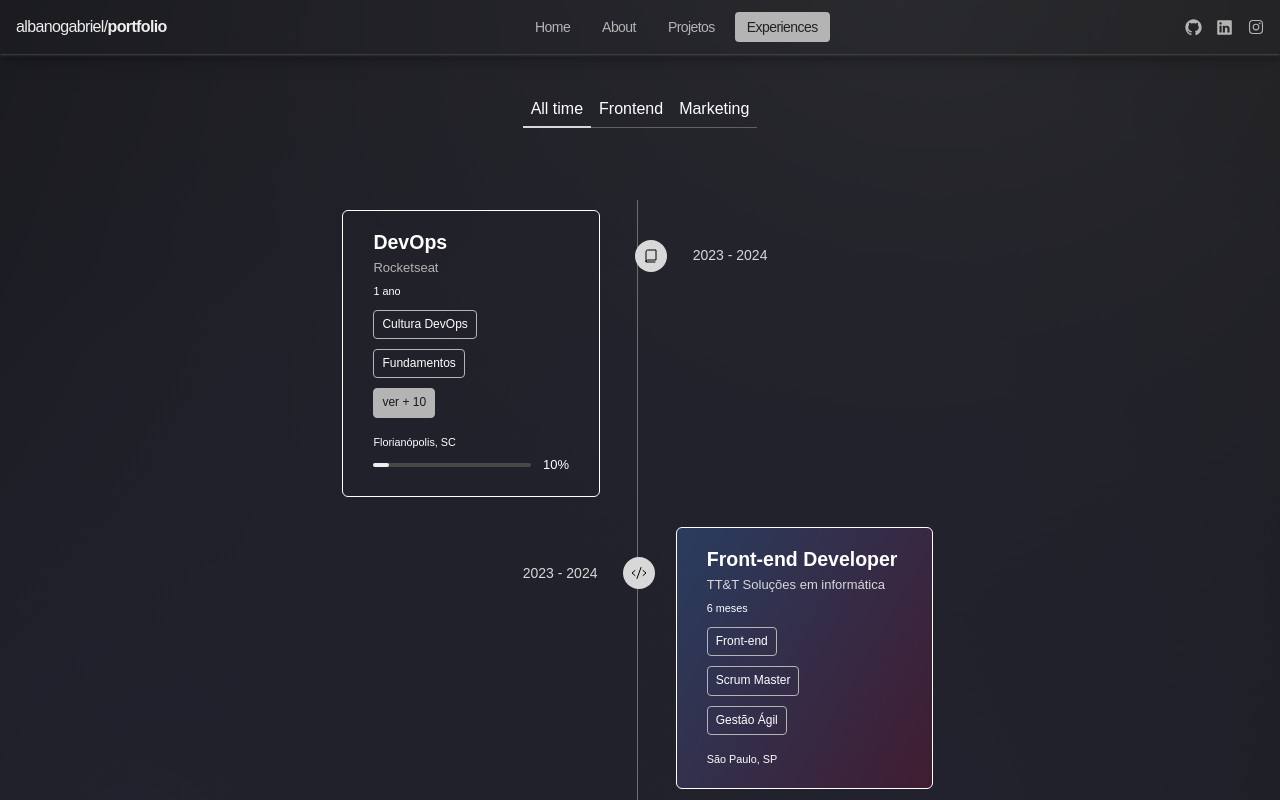
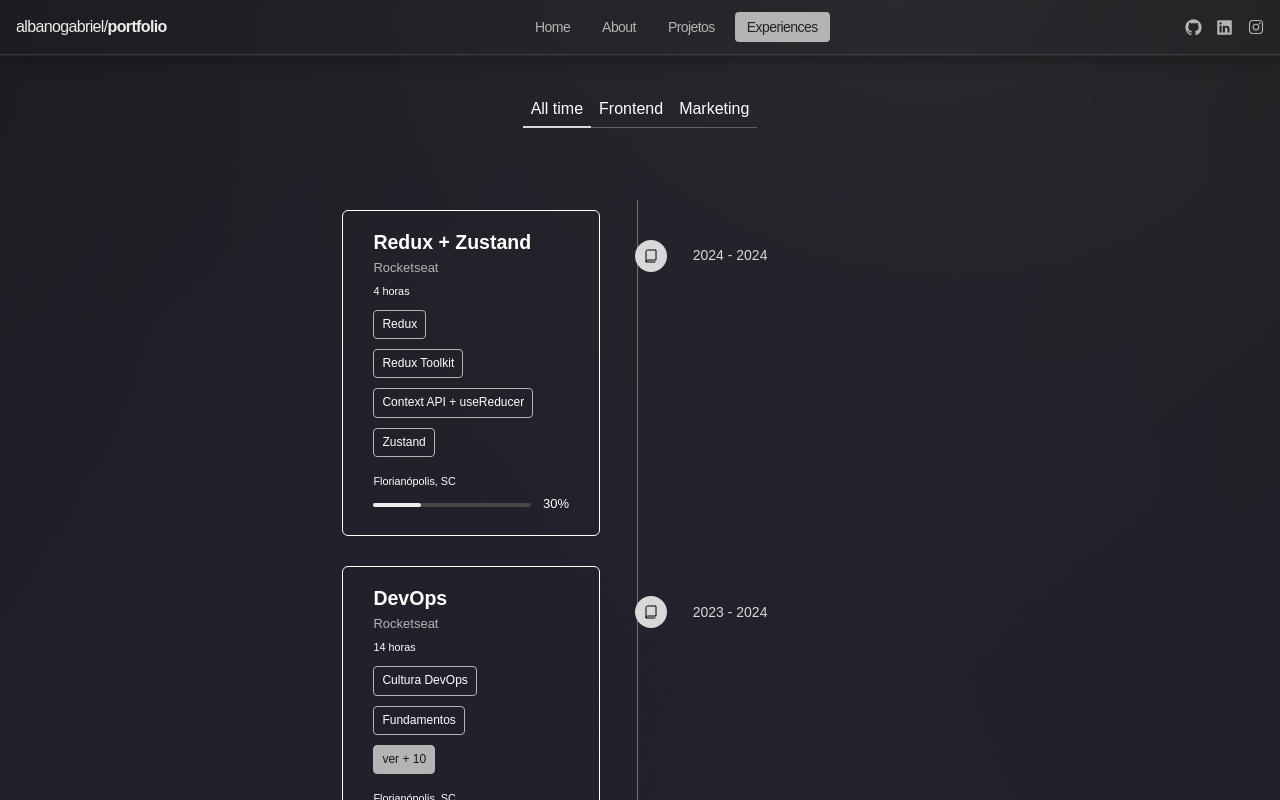
Before and after one commit to albanogabriel/my-portfolio, a React (Vite) app: page /experiences in a window 1280 px wide. Shown: the top 800 px of the page. Built offline with nearby package versions, Linux system fonts and the light colour scheme; a web font is replaced by a local one.

Commit message:
add Redux + Zustand Course Experience

```diff
--- a/src/pages/Experiences/TimelineAllTime/index.tsx
+++ b/src/pages/Experiences/TimelineAllTime/index.tsx
@@ -370,7 +370,7 @@ export function TimelineAlltime() {
           <div className="text-box">
             <h2>DevOps</h2>
             <p>Rocketseat</p>
-            <small>1 ano</small>
+            <small>14 horas</small>
 
             {devOps === false && (
               <>
@@ -412,6 +412,30 @@ export function TimelineAlltime() {
             )}
             <small>Florianópolis, SC</small>
             <ProgressBar progress={'10%'} />
+          </div>
+        </div>
+
+        {/* CURSO - Redux + Zustand */}
+        <div className="container left-container">
+          <div className="roundedContainer">
+            <div className="rounded">
+              {' '}
+              <Book color="black" size={16} />
+            </div>
+            <span>2024 - 2024 </span>
+          </div>
+          <div className="text-box">
+            <h2>Redux + Zustand</h2>
+            <p>Rocketseat</p>
+            <small>4 horas</small>
+
+            <span>Redux</span>
+            <span>Redux Toolkit</span>
+            <span>Context API + useReducer</span>
+            <span>Zustand</span>
+
+            <small>Florianópolis, SC</small>
+            <ProgressBar progress={'30%'} />
           </div>
         </div>
 
```
